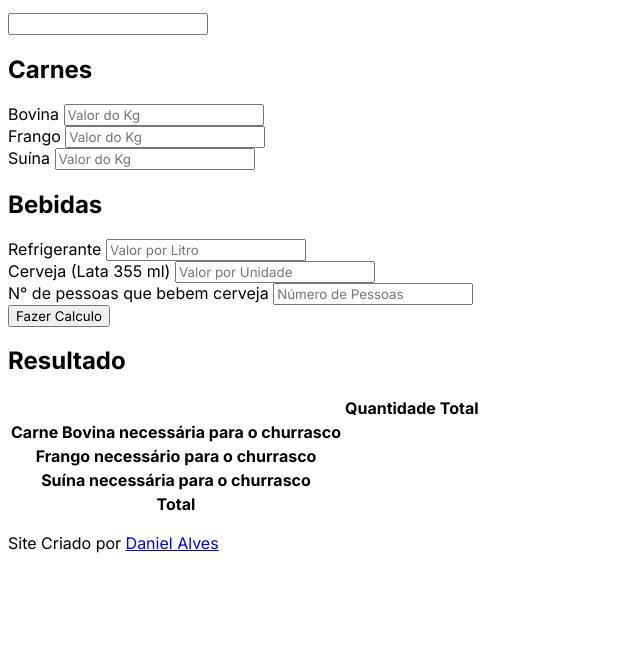
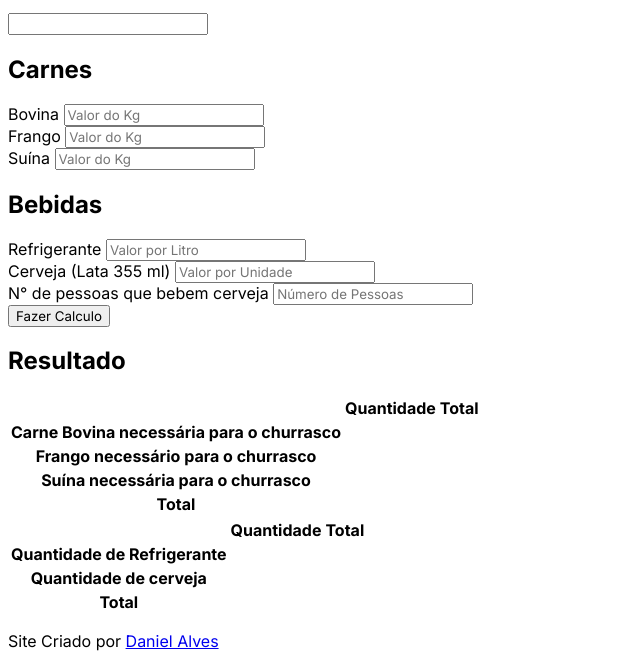
Before and after one commit to danielalves09/JAVASCRIPT---PROJETO-CALCULADORA-CHURRASCO, a plain HTML site: page index.html in a window 1280 px wide. Shown: the part 133-800 px from the top of the page, without its empty margins (0-640 px from the left). Drawn offline with Linux system fonts and the light colour scheme.

Commit message:
criando tabela resposta bebida

```diff
--- a/index.html
+++ b/index.html
@@ -105,6 +105,30 @@
                         <td class="valor-resposta" id="valor-total-comida"></td>
                     </tr>
                 </table>
+
+
+                <table class="tabela">
+                    <tr>
+                        <th></th>
+                        <th>Quantidade</th>
+                        <th>Total</th>
+                    </tr>
+                    <tr>
+                        <th>Quantidade de Refrigerante</th>
+                        <td class="valor-resposta" id="qtd-refri"></td>
+                        <td class="valor-resposta" id="valor-refri"></td>
+                    </tr>
+                    <tr>
+                        <th>Quantidade de cerveja</th>
+                        <td class="valor-resposta" id="qtd-cerveja"></td>
+                        <td class="valor-resposta" id="valor-cerveja"></td>
+                    </tr>
+                    <tr>
+                        <th class="total">Total</th>
+                        <td></td>
+                        <td class="valor-resposta" id="valor-total-bebida"></td>
+                    </tr>
+                </table>
             </section>
 
 
```
